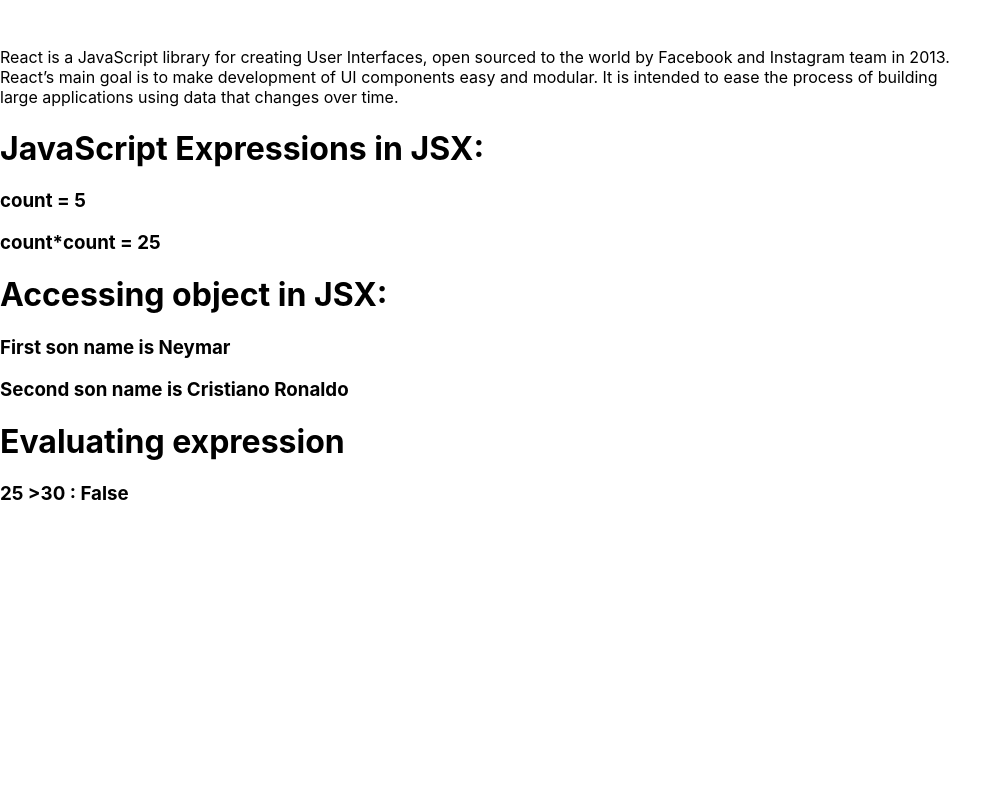
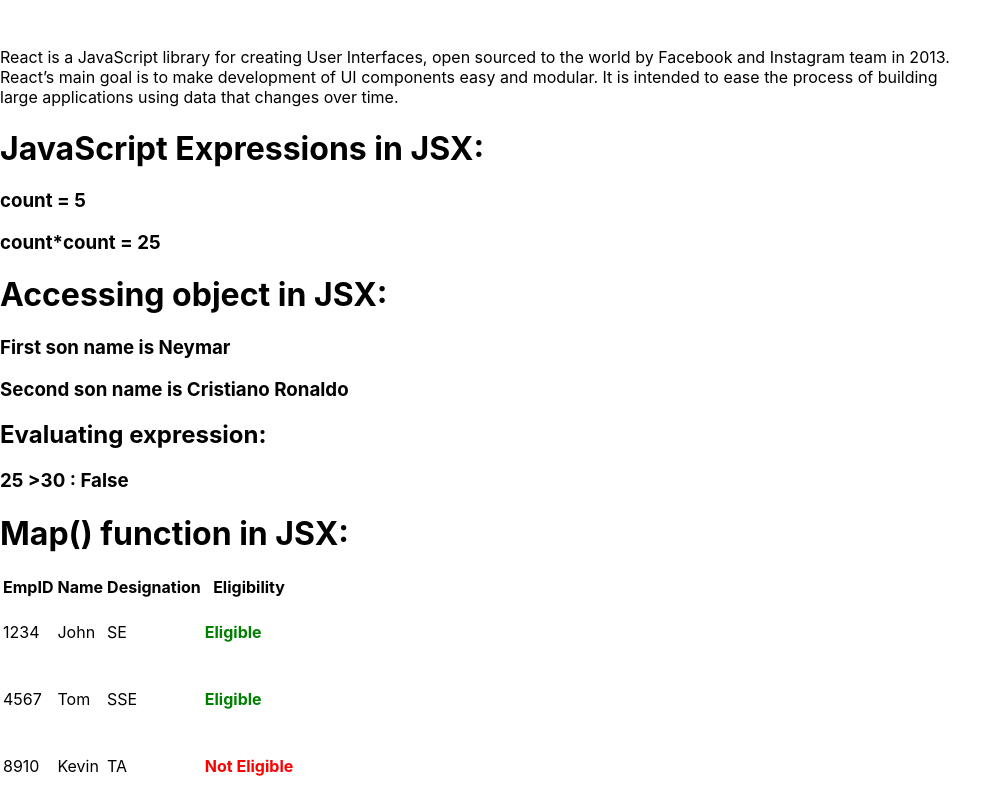
Before and after one commit to webdevsaravanan/React_Learnings, a React (Create React App) app in the folder my-app/: page / in a window 1280 px wide. Shown: the part 235-1035 px from the top of the page, without its empty margins (0-1008 px from the left). Before the commit the page ends 800 px from the top, so only its background shows below. Built offline with nearby package versions, Linux system fonts and the light colour scheme.

Commit message:
Map Function in JSX

```diff
--- a/my-app/public/index.html
+++ b/my-app/public/index.html
@@ -31,6 +31,7 @@
     <div id="root"></div>
     <diV id="jsxConcept"></diV>
     <diV id="javascriptExpression"></diV>
+    <diV id="mapFunction"></diV>
     <!--
       This HTML file is a template.
       If you open it directly in the browser, you will see an empty page.
--- a/my-app/src/JavascriptExpression.js
+++ b/my-app/src/JavascriptExpression.js
@@ -17,7 +17,7 @@
         <h1>{"Accessing object in JSX:"}</h1>
         <h3>{"First son name is "}{firtSonName.firstName}</h3>
         <h3>{"Second son name is "}{secondSonName.firstName} {secondSonName.lastName}</h3>
-        <h1>{"Evaluating expression"}</h1>
+        <h2>{"Evaluating expression:"}</h2>
         <h3> {x} {">"}{y} {":"} {x>y ? 'True' : 'False'}</h3>
       </>
     );
--- /dev/null
+++ b/my-app/src/MapFunction.js
@@ -0,0 +1,36 @@
+import React from 'react'
+function MapFunction() {
+    var employees = [
+      { empId: 1234, name: "John", designation: "SE" , exp: 2.5},
+      { empId: 4567, name: "Tom", designation: "SSE" , exp: 5.5},
+      { empId: 8910, name: "Kevin", designation: "TA", exp: 1.5 },
+    ];
+    return (
+      <>
+      <h1>{"Map() function in JSX:"}</h1>
+        <table>
+          <thead>
+            <tr>
+              <th>EmpID</th>
+              <th>Name</th>
+              <th>Designation</th>
+              <th>Eligibility</th>
+            </tr>
+          </thead>
+          <tbody>
+            {employees.map((employee) => {
+              return (
+                <tr key={employee.empId}>
+                  <td>{employee.empId}</td>
+                  <td>{employee.name}</td>
+                  <td>{employee.designation}</td>
+                  <td>{employee.exp>=2.5 ? <h4 style={{color:'green'}}>Eligible</h4>:<h4 style={{color:'red'}}>Not Eligible</h4>}</td>
+                </tr>
+              );
+            })}
+          </tbody>
+        </table>
+      </>
+    );
+  }
+  export default MapFunction;
--- a/my-app/src/index.js
+++ b/my-app/src/index.js
@@ -6,6 +6,7 @@
 import reportWebVitals from './reportWebVitals';
 import JsxConcept from './JsxConcept';
 import JavascriptExpression from './JavascriptExpression';
+import MapFunction from './MapFunction';
 // const root = ReactDOM.createRoot(document.getElementById('root'));
 // root.render(
 //   <React.StrictMode>
@@ -32,4 +33,9 @@
   <JavascriptExpression/>
 );
 
+const mapFunction = ReactDOM.createRoot(document.getElementById('mapFunction'));
+mapFunction.render(
+  <MapFunction/>
+);
+
 reportWebVitals();
```
